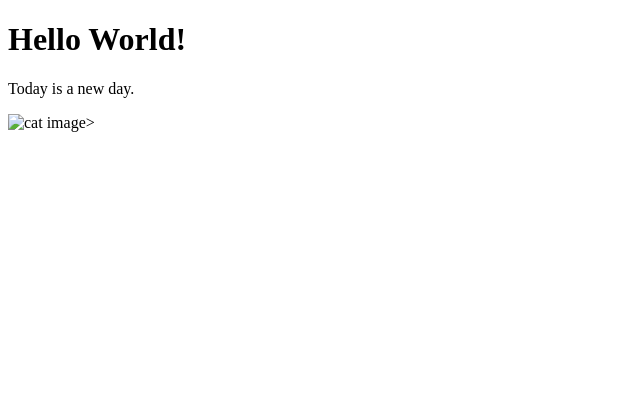
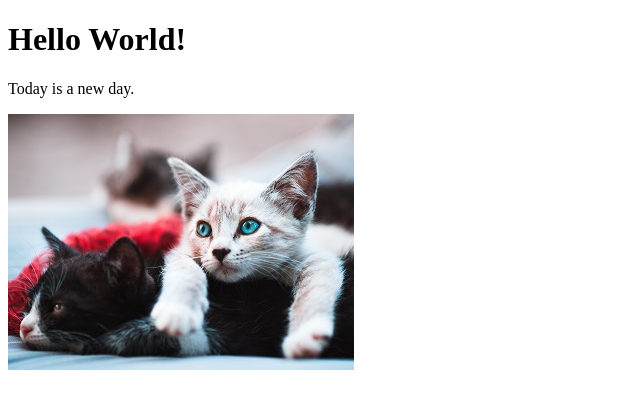
Before and after one commit to amara98/aflux, a plain HTML site: page index.html in a window 1280 px wide. Shown: the whole page, without its empty margins (0-640 px from the left). Drawn offline with Linux system fonts and the light colour scheme.

Commit message:
initial commit 2

```diff
--- a/index.html
+++ b/index.html
@@ -14,7 +14,7 @@
 
          <h1>Hello World!</h1>
          <p>Today is a new day.</p>
-         <img src="../sample site/images/cat.jpg" alt="cat image>"
+         <img src="images/cat.jpg" alt="cat image">
 
 
 
```
